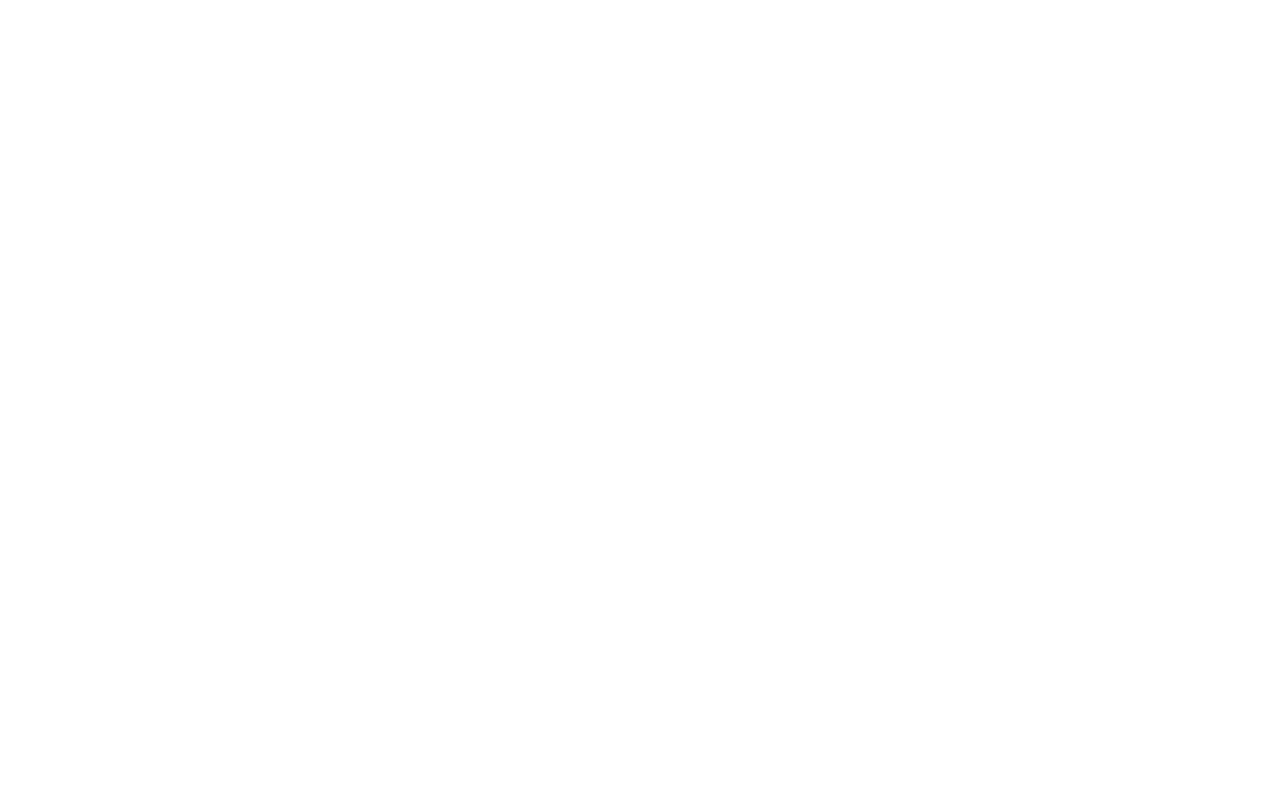
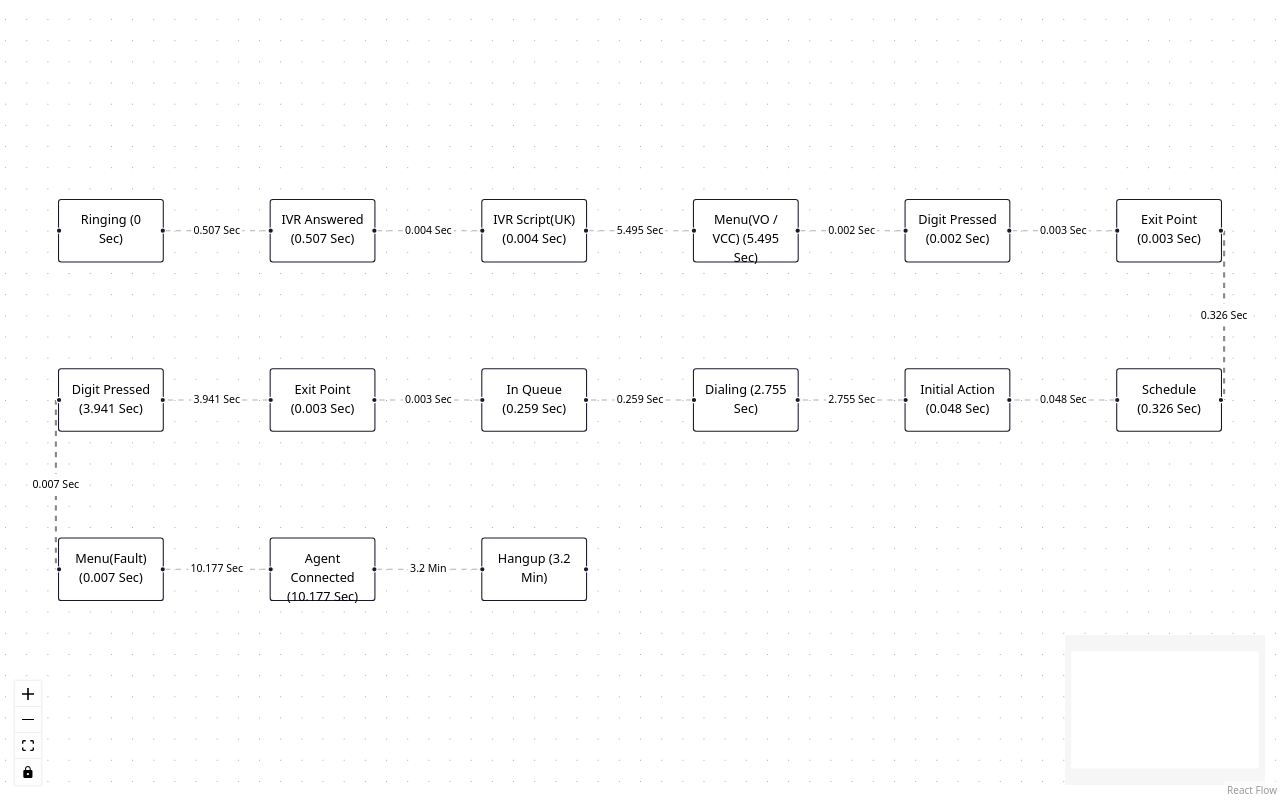
Before and after one commit to atimael/rc-charts, a React (Vite) app: page / in a window 1280 px wide. Built offline with nearby package versions, Linux system fonts and the light colour scheme.

Commit message:
feat: flow chart

```diff
--- a/src/App.tsx
+++ b/src/App.tsx
@@ -1,12 +1,14 @@
-import { TreeViewChart } from "./tree-chart/TreeViewChart.tsx";
+// import { TreeViewChart } from "./tree-chart/TreeViewChart.tsx";
 import { ReactFlowProvider } from "@xyflow/react";
+import { CallJourney } from "./flow-chart/FlowChart.tsx";
 
 function App() {
   return (
     <div className="h-full bg-white">
       {/*<TreeChartOld/>*/}
       <ReactFlowProvider>
-        <TreeViewChart />
+        {/*<TreeViewChart />*/}
+        <CallJourney />
       </ReactFlowProvider>
     </div>
   );
--- /dev/null
+++ b/src/flow-chart/FlowChart.tsx
@@ -0,0 +1,125 @@
+import React, { useCallback, useEffect, useMemo, useRef, useState } from "react";
+import {
+  ReactFlow,
+  MiniMap,
+  Controls,
+  Background,
+  Edge,
+  useNodesState,
+  useEdgesState,
+  addEdge,
+  Connection, Position
+} from "@xyflow/react";
+
+import "@xyflow/react/dist/style.css";
+
+interface StageData {
+  id: string;
+  label: string;
+  duration: string;
+}
+
+const stagesData: StageData[] = [
+  { id: '1', label: 'Ringing', duration: '0 Sec' },
+  { id: '2', label: 'IVR Answered', duration: '0.507 Sec' },
+  { id: '3', label: 'IVR Script(UK)', duration: '0.004 Sec' },
+  { id: '4', label: 'Menu(VO / VCC)', duration: '5.495 Sec' },
+  { id: '5', label: 'Digit Pressed', duration: '0.002 Sec' },
+  { id: '6', label: 'Exit Point', duration: '0.003 Sec' },
+  { id: '7', label: 'Schedule', duration: '0.326 Sec' },
+  { id: '8', label: 'Initial Action', duration: '0.048 Sec' },
+  { id: '9', label: 'Dialing', duration: '2.755 Sec' },
+  { id: '10', label: 'In Queue', duration: '0.259 Sec' },
+  { id: '11', label: 'Exit Point', duration: '0.003 Sec' },
+  { id: '12', label: 'Digit Pressed', duration: '3.941 Sec' },
+  { id: '13', label: 'Menu(Fault)', duration: '0.007 Sec' },
+  { id: '14', label: 'Agent Connected', duration: '10.177 Sec' },
+  { id: '15', label: 'Hangup', duration: '3.2 Min' },
+];
+
+const nodeWidth = 100;
+const nodeHeight = 60;
+const nodeMargin = 100; // Margin between nodes
+
+export const CallJourney: React.FC = () => {
+  const containerRef = useRef<HTMLDivElement>(null);
+  const [containerWidth, setContainerWidth] = useState<number>(window.innerWidth);
+
+  // Adjust width when the window is resized
+  useEffect(() => {
+    const handleResize = () => {
+      setContainerWidth(containerRef.current?.offsetWidth || window.innerWidth);
+    };
+    window.addEventListener('resize', handleResize);
+    handleResize(); // Initial call to set the width
+    return () => window.removeEventListener('resize', handleResize);
+  }, []);
+
+  const { nodes, edges } = useMemo(() => {
+    const rowLimit = Math.max(1, Math.floor(containerWidth / (nodeWidth + nodeMargin))); // Calculate how many nodes can fit into one row
+
+    const generatedNodes = stagesData.map((stage, index) => {
+      const isEvenRow = Math.floor(index / rowLimit) % 2 === 0;
+      const rowPosition = index % rowLimit;
+      const row = Math.floor(index / rowLimit);
+
+      const x = isEvenRow
+        ? rowPosition * (nodeWidth + nodeMargin) // Moving to the right
+        : (rowLimit - rowPosition - 1) * (nodeWidth + nodeMargin); // Moving to the left
+
+      const y = row * (nodeHeight + nodeMargin);
+
+      return {
+        id: stage.id,
+        data: { label: `${stage.label} (${stage.duration})` },
+        position: { x, y },
+        sourcePosition: isEvenRow ? Position.Right : Position.Left,
+        targetPosition: isEvenRow ? Position.Left : Position.Right,
+        style: { width: nodeWidth, height: nodeHeight },
+      };
+    });
+
+    const generatedEdges = stagesData.reduce<Edge[]>((acc, stage, index) => {
+      const nextNodeId = stagesData[index + 1]?.id;
+      const rowLimitReached = (index + 1) % rowLimit === 0;
+      const currentRow = Math.floor(index / rowLimit);
+      const nextRow = Math.floor((index + 1) / rowLimit);
+
+      // Use bezier only if moving from one row to another
+      const isCrossRow = currentRow !== nextRow;
+
+      if (nextNodeId) {
+        acc.push({
+          id: `e${stage.id}-${nextNodeId}`,
+          source: stage.id,
+          target: nextNodeId,
+          animated: true,
+          type: isCrossRow ? 'bezier' : 'straight',
+          label: stagesData[index + 1].duration,
+          style: isCrossRow ? { strokeWidth: 2, stroke: '#888', padding: "20px" } : undefined,
+        });
+      }
+
+      return acc;
+    }, []);
+
+    return { nodes: generatedNodes, edges: generatedEdges };
+  }, [containerWidth]);
+
+  return (
+    <div style={{ height: '100vh' }} ref={containerRef}>
+      <ReactFlow
+        nodes={nodes}
+        edges={edges}
+        fitView
+        nodesDraggable={false}
+        nodesConnectable={false}
+        elementsSelectable={false}
+      >
+        <MiniMap />
+        <Controls />
+        <Background />
+      </ReactFlow>
+    </div>
+  );
+};
```
Also changed, not shown: src/tree-chart/index.tsx (deleted, +0 -13 lines).
